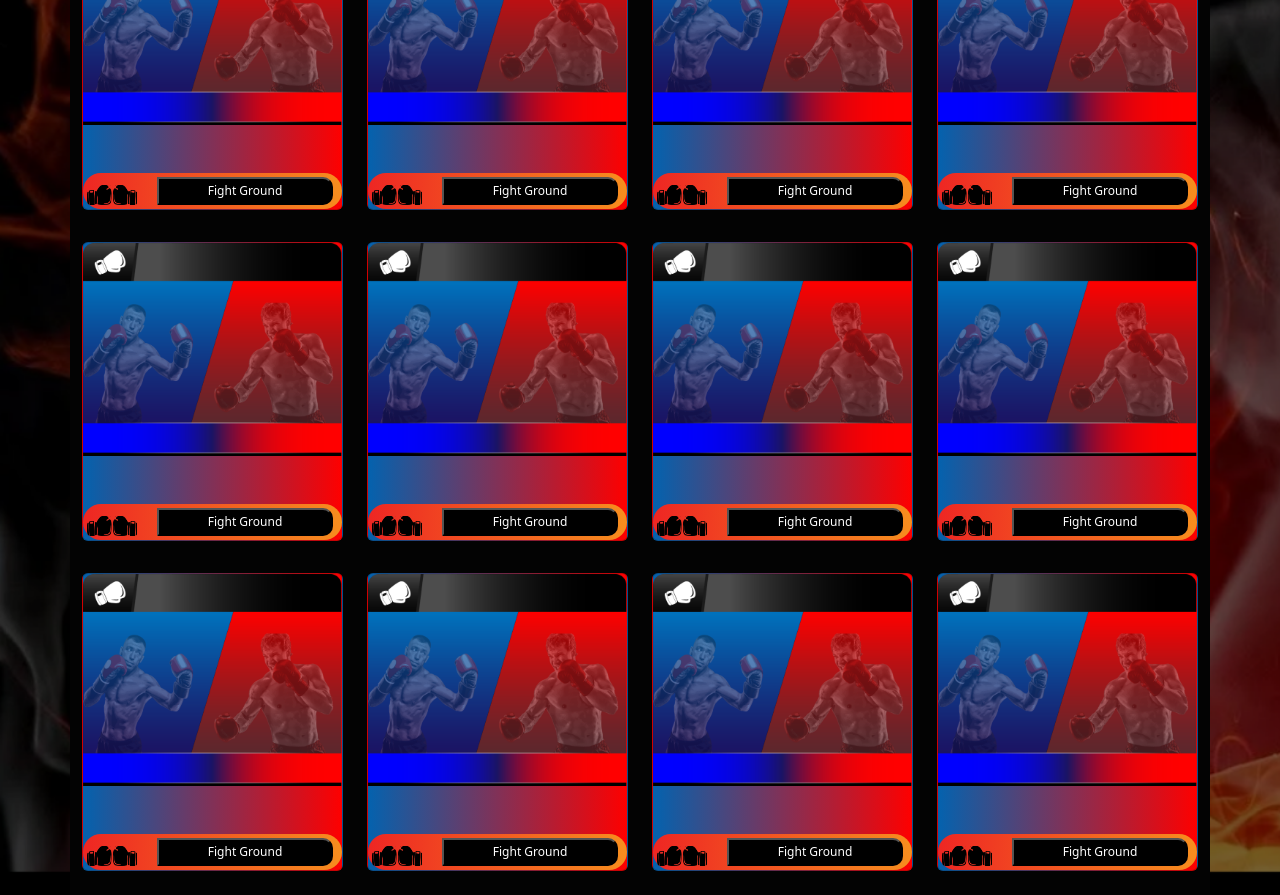
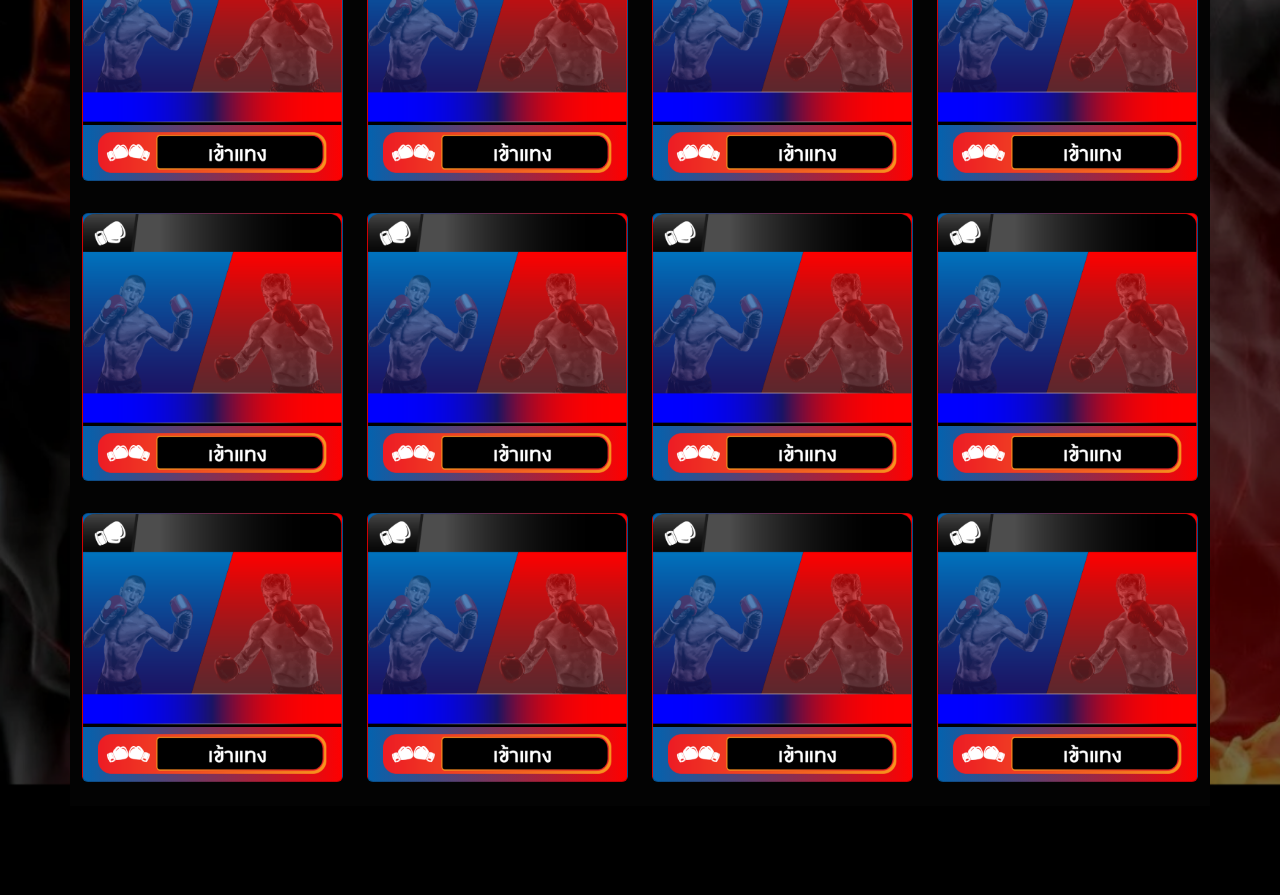
Before and after one commit to malik250danish/vue-project, a Vue app: page /LobbyRound2 in a window 1280 px wide. Shown: the part 240-1135 px from the top of the page. After the commit the page ends 1046 px from the top, so only its background shows below. Built offline with nearby package versions, Linux system fonts and the light colour scheme.

Commit message:
f2f2 commit

```diff
--- a/src/views/LobbyRoundSeView.vue
+++ b/src/views/LobbyRoundSeView.vue
@@ -8,132 +8,192 @@
                     <div class="card  fCard bounce-enter-active">
 
                         <img src="../assets/p2.png">
-                        <div class="buttonBox mt-5 d-flex">
+                        <!-- <div class="buttonBox mt-5 d-flex">
                             <div class="imgp">
                             <img src="../assets/boxingtemp.png" height="20px" width="50px" class="mt-2">
                             </div>
                             <button class="btnBox px-4  ">Fight Ground</button>
+                        </div> -->
+                        <div>
+                        <button class="btn">
+                            <img src="../assets/lobbyRBtn1.png" width="98%">
+                        </button>
                         </div>
                     </div>
                 </div>
                 <div class="col-6 col-md-3 col-lg-3 mt-2 mb-4">
                     <div class="card  fCard bounce-enter-active">
                         <img src="../assets/p2.png">
-                        <div class="buttonBox mt-5 d-flex">
+                        <!-- <div class="buttonBox mt-5 d-flex">
                             <div class="imgp">
                             <img src="../assets/boxingtemp.png" height="20px" width="50px" class="mt-2">
                             </div>
                             <button class="btnBox px-4  ">Fight Ground</button>
+                        </div> -->
+                         <div>
+                        <button class="btn">
+                            <img src="../assets/lobbyRBtn1.png" width="98%">
+                        </button>
                         </div>
                     </div>
                 </div>
                 <div class="col-6 col-md-3 col-lg-3 mt-2 mb-4">
                     <div class="card  fCard bounce-enter-active">
                         <img src="../assets/p2.png">
-                        <div class="buttonBox mt-5 d-flex">
+                        <!-- <div class="buttonBox mt-5 d-flex">
                             <div class="imgp">
                             <img src="../assets/boxingtemp.png" height="20px" width="50px" class="mt-2">
                             </div>
                             <button class="btnBox px-4 ">Fight Ground</button>
+                        </div> -->
+                         <div>
+                        <button class="btn">
+                            <img src="../assets/lobbyRBtn1.png" width="98%">
+                        </button>
                         </div>
                     </div>
                 </div>
                 <div class="col-6 col-md-3 col-lg-3 mt-2 mb-4">
                     <div class="card  fCard bounce-enter-active">
                         <img src="../assets/p2.png">
-                        <div class="buttonBox mt-5 d-flex">
+                        <!-- <div class="buttonBox mt-5 d-flex">
                             <div class="imgp">
                             <img src="../assets/boxingtemp.png" height="20px" width="50px" class="mt-2">
                             </div>
                             <button class="btnBox px-4 ">Fight Ground</button>
+                        </div> -->
+                         <div>
+                        <button class="btn">
+                            <img src="../assets/lobbyRBtn1.png" width="98%">
+                        </button>
                         </div>
                     </div>
                 </div>
                 <div class="col-6 col-md-3 col-lg-3 mt-2 mb-4">
                     <div class="card  fCard bounce-enter-active">
                         <img src="../assets/p2.png">
-                        <div class="buttonBox mt-5 d-flex">
+                        <!-- <div class="buttonBox mt-5 d-flex">
                             <div class="imgp">
                             <img src="../assets/boxingtemp.png" height="20px" width="50px" class="mt-2">
                             </div>
                             <button class="btnBox px-4 ">Fight Ground</button>
+                        </div> -->
+                         <div>
+                        <button class="btn">
+                            <img src="../assets/lobbyRBtn1.png" width="98%">
+                        </button>
                         </div>
                     </div>
                 </div>
                 <div class="col-6 col-md-3 col-lg-3 mt-2 mb-4">
                     <div class="card  fCard bounce-enter-active">
                         <img src="../assets/p2.png">
-                        <div class="buttonBox mt-5 d-flex">
+                        <!-- <div class="buttonBox mt-5 d-flex">
                             <div class="imgp">
                             <img src="../assets/boxingtemp.png" height="20px" width="50px" class="mt-2">
                             </div>
                             <button class="btnBox px-4 ">Fight Ground</button>
+                        </div> -->
+                         <div>
+                        <button class="btn">
+                            <img src="../assets/lobbyRBtn1.png" width="98%">
+                        </button>
                         </div>
                     </div>
                 </div>
                 <div class="col-6 col-md-3 col-lg-3 mt-2 mb-4">
                     <div class="card  fCard bounce-enter-active">
                         <img src="../assets/p2.png">
-                        <div class="buttonBox mt-5 d-flex">
+                        <!-- <div class="buttonBox mt-5 d-flex">
                             <div class="imgp">
                             <img src="../assets/boxingtemp.png" height="20px" width="50px" class="mt-2">
                             </div>
                             <button class="btnBox px-4 ">Fight Ground</button>
+                        </div> -->
+                         <div>
+                        <button class="btn">
+                            <img src="../assets/lobbyRBtn1.png" width="98%">
+                        </button>
                         </div>
                     </div>
                 </div>
                 <div class="col-6 col-md-3 col-lg-3 mt-2 mb-4">
                     <div class="card  fCard bounce-enter-active">
                         <img src="../assets/p2.png">
-                        <div class="buttonBox mt-5 d-flex">
+                        <!-- <div class="buttonBox mt-5 d-flex">
                             <div class="imgp">
                             <img src="../assets/boxingtemp.png" height="20px" width="50px" class="mt-2">
                             </div>
                             <button class="btnBox px-4 ">Fight Ground</button>
+                        </div> -->
+                         <div>
+                        <button class="btn">
+                            <img src="../assets/lobbyRBtn1.png" width="98%">
+                        </button>
                         </div>
                     </div>
                 </div>
                 <div class="col-6 col-md-3 col-lg-3 mt-2 mb-4">
                     <div class="card  fCard bounce-enter-active">
                         <img src="../assets/p2.png">
-                        <div class="buttonBox mt-5 d-flex">
+                        <!-- <div class="buttonBox mt-5 d-flex">
                             <div class="imgp">
                             <img src="../assets/boxingtemp.png" height="20px" width="50px" class="mt-2">
                             </div>
                             <button class="btnBox px-4 ">Fight Ground</button>
+                        </div> -->
+                         <div>
+                        <button class="btn">
+                            <img src="../assets/lobbyRBtn1.png" width="98%">
+                        </button>
                         </div>
                     </div>
                 </div>
                 <div class="col-6 col-md-3 col-lg-3 mt-2 mb-4">
                     <div class="card  fCard bounce-enter-active">
                         <img src="../assets/p2.png">
-                        <div class="buttonBox mt-5 d-flex">
+                        <!-- <div class="buttonBox mt-5 d-flex">
                             <div class="imgp">
                             <img src="../assets/boxingtemp.png" height="20px" width="50px" class="mt-2">
                             </div>
                             <button class="btnBox px-4 ">Fight Ground</button>
+                        </div> -->
+                         <div>
+                        <button class="btn">
+                            <img src="../assets/lobbyRBtn1.png" width="98%">
+                        </button>
                         </div>
                     </div>
                 </div>
                 <div class="col-6 col-md-3 col-lg-3 mt-2 mb-4">
                     <div class="card  fCard bounce-enter-active">
                         <img src="../assets/p2.png">
-                        <div class="buttonBox mt-5 d-flex">
+                        <!-- <div class="buttonBox mt-5 d-flex">
                             <div class="imgp">
                             <img src="../assets/boxingtemp.png" height="20px" width="50px" class="mt-2">
                             </div>
                             <button class="btnBox px-4 ">Fight Ground</button>
+                        </div> -->
+                         <div>
+                        <button class="btn">
+                            <img src="../assets/lobbyRBtn1.png" width="98%">
+                        </button>
                         </div>
                     </div>
                 </div>
                 <div class="col-6 col-md-3 col-lg-3 mt-2 mb-4">
                     <div class="card  fCard bounce-enter-active">
                         <img src="../assets/p2.png">
-                        <div class="buttonBox mt-5 d-flex">
+                        <!-- <div class="buttonBox mt-5 d-flex">
                             <div class="imgp">
                             <img src="../assets/boxingtemp.png" height="20px" width="50px" class="mt-2">
                             </div>
                             <button class="btnBox px-4 ">Fight Ground</button>
+                        </div> -->
+                         <div>
+                        <button class="btn">
+                            <img src="../assets/lobbyRBtn1.png" width="98%">
+                        </button>
                         </div>
                     </div>
                 </div>
--- a/src/views/RegisterView.vue
+++ b/src/views/RegisterView.vue
@@ -126,7 +126,8 @@ export default {
   background-image: url("../assets/Background.png");
   /* background-size:cover ; */
   /* height: 100vh; */
-  background-size: auto;
+  background-size: cover;
+  height: 100vh;
 }
 .submitSection{
   cursor: pointer;
```
Also changed, not shown: src/views/AboutView.vue (+48 -22 lines), src/views/LobbyRoundView.vue (+72 -12 lines), src/views/LobbyScreenView.vue (+6 -3 lines), src/assets/kd.png (added), src/assets/lobbyRBtn1.png (added).
